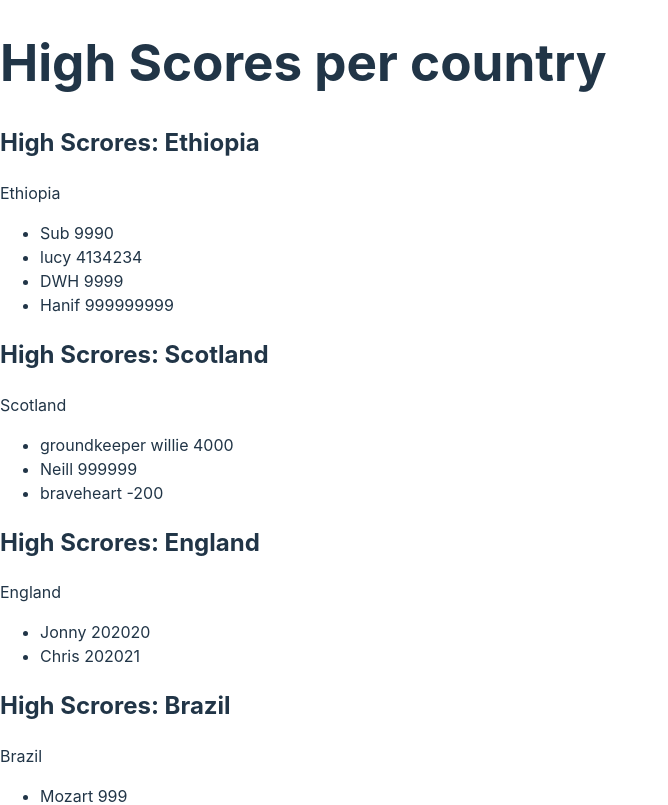
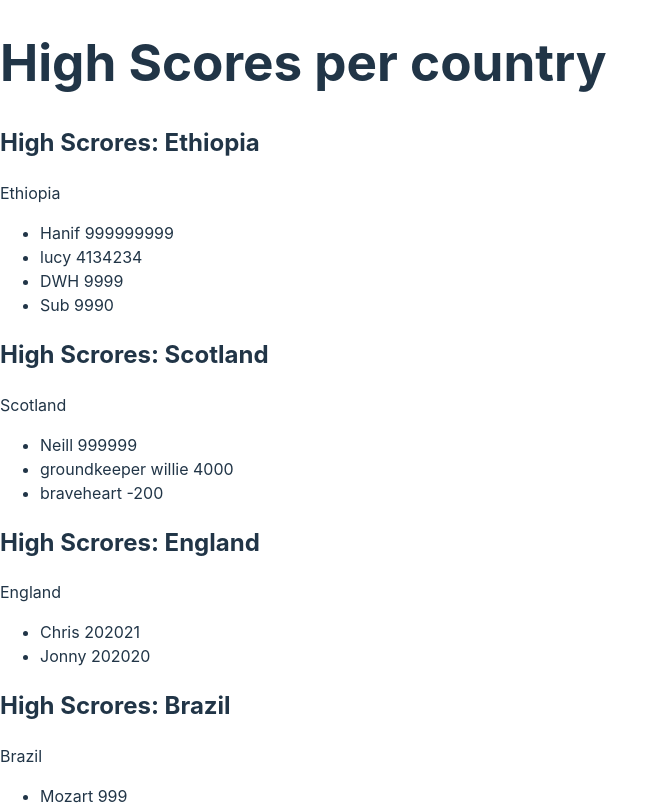
Before and after one commit to eediallo/high-scores-react, a React (Vite) app: page / in a window 1280 px wide. Shown: the top 805 px of the page, without its empty margins (0-668 px from the left). Built offline with nearby package versions, Linux system fonts and the light colour scheme.

Commit message:
sort scores

```diff
--- a/src/App.jsx
+++ b/src/App.jsx
@@ -1,8 +1,14 @@
 import allCountryScores from "../data/scores.jsx";
 
+function sortScores(scores) {
+  return scores.sort((a, b) => b.s - a.s);
+}
+
 function RenderScores(country) {
-  return country.scores.map((score) => (
+  const sortedScores = sortScores(country.scores);
+  return sortedScores.map((score) => (
     <li key={crypto.randomUUID()}>
+      {" "}
       {score.n} {score.s}
     </li>
   ));
```
